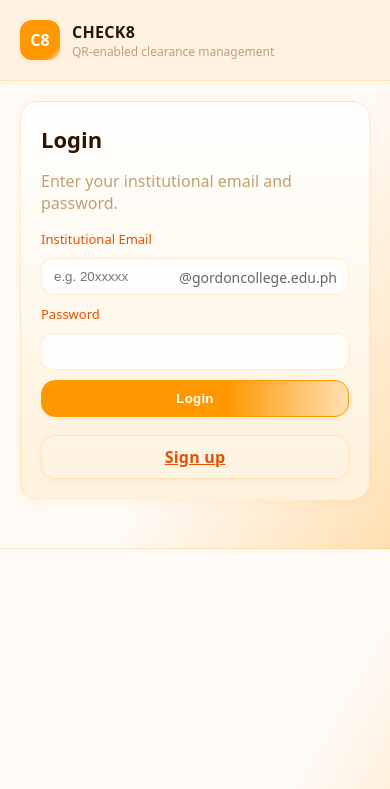
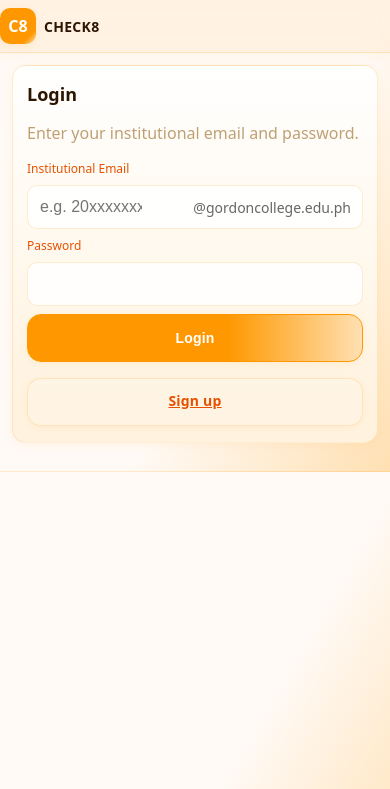
Before and after one commit to DaleCyrus/Check8, a Flask app: a page that uses app/templates/base.html in a window 390 px wide. Shown: the top 789 px of the page. Run offline with Flask 3, Linux system fonts and the light colour scheme.

Commit message:
Improve mobile UI responsiveness - optimize for phones

```diff
--- a/app/static/style.css
+++ b/app/static/style.css
@@ -23,18 +23,22 @@ body{
   color:var(--text);
 }
 
-.container{max-width:1100px;margin:0 auto;padding:20px}
+.container{max-width:1100px;margin:0 auto;padding:16px}
+@media (max-width: 640px){.container{padding:12px}}
+
 .topbar{position:sticky;top:0;background:rgba(255,152,0,.08);backdrop-filter: blur(10px);border-bottom:1px solid var(--border);z-index:10;box-shadow:var(--shadow);}
-.topbar__inner{display:flex;align-items:center;justify-content:space-between;gap:14px}
+.topbar__inner{display:flex;align-items:center;justify-content:space-between;gap:8px;flex-wrap:wrap;padding:8px 0}
 
-.brand{display:flex;align-items:center;gap:12px}
-.brand__logo{width:40px;height:40px;border-radius:12px;background:linear-gradient(135deg, #ff9800 80%, #ffe0b2 100%);display:grid;place-items:center;font-weight:800;color:#fff;box-shadow:0 2px 8px 0 rgba(255,152,0,0.13);}
-.brand__name{font-weight:800;letter-spacing:.3px}
-.brand__tag{font-size:12px;color:var(--muted)}
+.brand{display:flex;align-items:center;gap:8px;flex:1;min-width:0}
+.brand__logo{width:36px;height:36px;border-radius:10px;background:linear-gradient(135deg, #ff9800 80%, #ffe0b2 100%);display:grid;place-items:center;font-weight:800;color:#fff;box-shadow:0 2px 8px 0 rgba(255,152,0,0.13);flex-shrink:0}
+.brand__name{font-weight:800;letter-spacing:.3px;font-size:14px}
+.brand__tag{font-size:11px;color:var(--muted);display:none}
+@media (min-width: 640px){.brand__tag{display:block}}
 
-.nav{display:flex;align-items:center;gap:10px}
-.nav__link{color:var(--accent-dark);text-decoration:none;padding:8px 10px;border:1px solid transparent;border-radius:10px;transition:background .2s,border .2s;}
+.nav{display:flex;align-items:center;gap:8px;flex-wrap:wrap;flex-shrink:0}
+.nav__link{color:var(--accent-dark);text-decoration:none;padding:6px 8px;border:1px solid transparent;border-radius:8px;transition:background .2s,border .2s;font-size:13px;white-space:nowrap}
 .nav__link:hover{border-color:var(--accent);background:var(--accent-light);color:var(--accent-dark);}
+@media (max-width: 640px){.nav__link{padding:5px 6px;font-size:12px}}
 .nav__logout{margin:0}
 
 .card{
@@ -45,18 +49,23 @@ body{
   box-shadow:var(--shadow);
   transition:box-shadow .2s;
 }
+@media (max-width: 640px){.card{border-radius:14px;padding:16px 14px}}
 .card:hover {
   box-shadow:0 4px 24px 0 rgba(255,152,0,0.13);
 }
 
-.h1{margin:0 0 8px 0;font-size:22px}
-.h2{margin:16px 0 10px 0;font-size:16px;color:var(--accent-dark)}
+.h1{margin:0 0 8px 0;font-size:20px}
+@media (max-width: 640px){.h1{font-size:18px}}
+.h2{margin:16px 0 10px 0;font-size:15px;color:var(--accent-dark)}
+@media (max-width: 640px){.h2{font-size:14px;margin:12px 0 8px}}
 .muted{color:var(--muted)}
 .small{font-size:12px}
 .divider{height:1px;background:var(--border);margin:16px 0}
 
 .form{display:grid;gap:10px;margin-top:10px}
+@media (max-width: 640px){.form{gap:8px}}
 .label{font-size:13px;color:var(--accent-dark)}
+@media (max-width: 640px){.label{font-size:12px}}
 .input{
   width:100%;
   padding:10px 12px;
@@ -66,7 +75,9 @@ body{
   color:var(--text);
   outline:none;
   transition:border .2s, box-shadow .2s;
+  font-size:16px;
 }
+@media (max-width: 640px){.input{padding:12px;font-size:16px;border-radius:10px}}
 .input:focus{border-color:var(--accent); box-shadow:0 0 0 4px rgba(255,152,0,.10)}
 .input--mono{font-family: ui-monospace, SFMono-Regular, Menlo, Monaco, Consolas, "Liberation Mono", "Courier New", monospace;}
 .input--sm{padding:8px 10px;border-radius:10px}
@@ -89,11 +100,16 @@ body{
   letter-spacing:.2px;
   box-shadow:0 2px 8px 0 rgba(255,152,0,0.09);
   transition:background .2s, box-shadow .2s;
+  font-size:14px;
+  min-height:44px;
 }
+@media (max-width: 640px){.btn{padding:12px 16px;font-size:14px;min-height:48px;width:100%}}
 .btn:hover{background:linear-gradient(90deg, #e65100 60%, #ffb74d 100%);box-shadow:0 4px 16px 0 rgba(255,152,0,0.13);}
+.btn:active{transform:scale(0.98)}
 .btn--ghost{border-color:var(--border);background:rgba(255,255,255,.12);color:var(--accent-dark);}
 .btn--ghost:hover{background:rgba(255,255,255,.22);}
-.btn--sm{padding:8px 10px;border-radius:10px}
+.btn--sm{padding:8px 10px;border-radius:10px;min-height:auto;width:auto}
+@media (max-width: 640px){.btn--sm{padding:8px 10px}}
 
 .flash{display:grid;gap:10px;margin:12px 0}
 .flash__item{padding:10px 12px;border-radius:12px;border:1px solid var(--border);background:rgba(255,255,255,.04)}
@@ -101,24 +117,36 @@ body{
 .flash__item--success{border-color:rgba(54,211,153,.55);background:rgba(54,211,153,.10)}
 
 .grid{display:grid;grid-template-columns: 1.3fr .7fr;gap:16px}
+@media (max-width: 1024px){.grid{grid-template-columns:1fr}}
 @media (max-width: 900px){.grid{grid-template-columns:1fr}}
 
 .kv{display:grid;grid-template-columns:1fr 1fr;gap:12px;margin:10px 0 2px}
+@media (max-width: 640px){.kv{grid-template-columns:1fr;gap:8px;margin:8px 0}}
 .kv__k{font-size:12px;color:var(--muted)}
+@media (max-width: 640px){.kv__k{font-size:11px}}
 .kv__v{font-weight:700}
+@media (max-width: 640px){.kv__v{font-size:14px}}
 
-.table{width:100%;border-collapse:separate;border-spacing:0 8px}
+.table{width:100%;border-collapse:separate;border-spacing:0 8px;font-size:14px}
+@media (max-width: 640px){.table{font-size:13px;border-spacing:0 4px}}
 .table th{font-size:12px;color:var(--muted);text-align:left;padding:0 10px 6px;font-weight:600;text-transform:uppercase;letter-spacing:.5px}
+@media (max-width: 640px){.table th{font-size:11px;padding:0 6px 4px}}
 .table td{padding:12px 10px;border-top:1px solid var(--border);border-bottom:1px solid var(--border);background:rgba(255,255,255,.03)}
+@media (max-width: 640px){.table td{padding:8px 6px}}
 .table tr td:first-child{border-left:1px solid var(--border);border-top-left-radius:12px;border-bottom-left-radius:12px;padding-left:12px}
+@media (max-width: 640px){.table tr td:first-child{padding-left:8px}}
 .table tr td:last-child{border-right:1px solid var(--border);border-top-right-radius:12px;border-bottom-right-radius:12px;padding-right:12px}
+@media (max-width: 640px){.table tr td:last-child{padding-right:8px}}
 .table tr:hover td{background:rgba(255,255,255,.08)}
 
 @media (max-width: 768px) {
   .table{font-size:0.9rem}
-  .table th{font-size:11px;padding:0 8px 4px}
-  .table td{padding:8px}
-  .table td[data-label]:before{content:attr(data-label);display:block;font-weight:600;font-size:0.8rem;color:var(--muted);margin-bottom:2px}
+  .table th{font-size:11px;padding:0 8px 4px;display:none}
+  .table td{padding:8px;display:block;width:100%;text-align:right;position:relative;padding-left:50%}
+  .table tr{display:block;margin-bottom:10px;border:1px solid var(--border);border-radius:12px;background:rgba(255,255,255,.03);padding:0}
+  .table tr td:first-child{border:none;display:block;width:100%;text-align:left;padding:12px 10px 8px;background:rgba(255,152,0,.05);border-radius:12px 12px 0 0}
+  .table tr td:last-child{border:none;border-radius:0}
+  .table tr td[data-label]:before{content:attr(data-label);display:inline-block;position:absolute;left:10px;font-weight:600;font-size:0.75rem;color:var(--muted);width:45%}
 }
 
 .badge{display:inline-flex;padding:4px 11px;border-radius:999px;border:1.5px solid var(--border);font-size:12px;background:var(--accent-light);color:var(--accent-dark);font-weight:600;letter-spacing:.1px;box-shadow:0 1px 4px 0 rgba(255,152,0,0.07);}
@@ -127,24 +155,34 @@ body{
 .badge--blocked{border-color:rgba(251,113,133,.55);background:rgba(251,113,133,.10);color:#be123c}
 
 .qrBox{display:grid;place-items:center;padding:10px;background:rgba(255,255,255,.04);border:1px dashed var(--border);border-radius:14px}
+@media (max-width: 640px){.qrBox{padding:8px}}
 .qrImg{width:240px;max-width:100%;height:auto;border-radius:10px;background:#fff;padding:10px}
+@media (max-width: 640px){.qrImg{width:180px;padding:8px}}
 
 .details summary{cursor:pointer;color:var(--accent-dark)}
-.toolbar{display:flex;justify-content:flex-end;margin:8px 0 0}
+.toolbar{display:flex;justify-content:flex-end;margin:8px 0 0;gap:8px;flex-wrap:wrap}
+@media (max-width: 640px){.toolbar{flex-direction:column}}
 
 .inlineForm{display:flex;gap:8px;align-items:center;flex-wrap:wrap}
+@media (max-width: 640px){.inlineForm{flex-direction:column;align-items:stretch}}
+
 .split{display:grid;grid-template-columns: 1fr 1fr;gap:14px}
+@media (max-width: 1024px){.split{grid-template-columns:1fr}}
 @media (max-width: 900px){.split{grid-template-columns:1fr}}
 
 .qrReader{border:1px solid var(--border);border-radius:14px;padding:10px;background:rgba(255,255,255,.03);min-height:320px}
+@media (max-width: 640px){.qrReader{min-height:240px;border-radius:10px;padding:8px}}
 .resultBox{border:1px solid var(--border);border-radius:14px;padding:12px;background:rgba(255,255,255,.03)}
+@media (max-width: 640px){.resultBox{padding:10px;border-radius:10px}}
 .resultLine{margin:6px 0}
 
 .cameraControls{display:flex;gap:8px;flex-wrap:wrap}
 .cameraControls .btn{flex:1;min-width:120px}
+@media (max-width: 640px){.cameraControls{gap:6px}.cameraControls .btn{min-width:100%;flex:unset}}
 
-.footer{border-top:1px solid var(--border);margin-top:28px}
-.footer__inner{color:var(--muted);font-size:12px;padding:16px 20px}
+.footer{border-top:1px solid var(--border);margin-top:20px}
+.footer__inner{color:var(--muted);font-size:11px;padding:12px 16px}
+@media (max-width: 640px){.footer{margin-top:16px}.footer__inner{padding:10px 12px;font-size:10px}}
 
 code{color:var(--accent-dark)}
 
```
